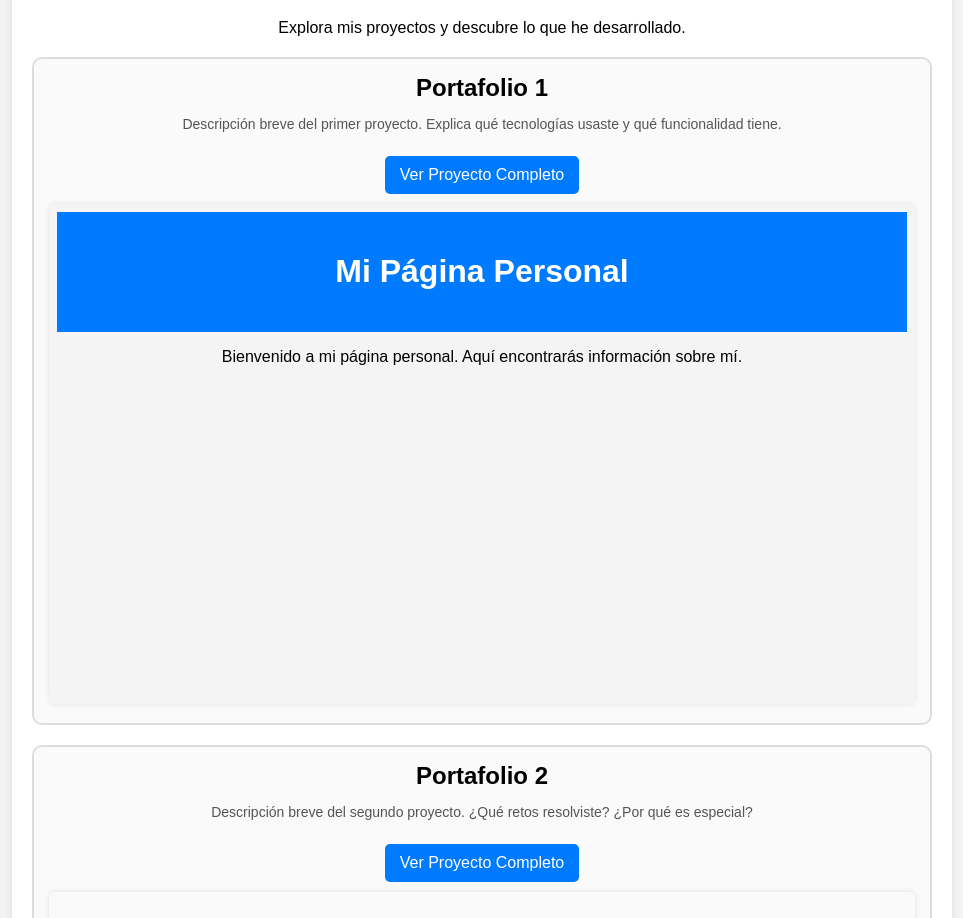
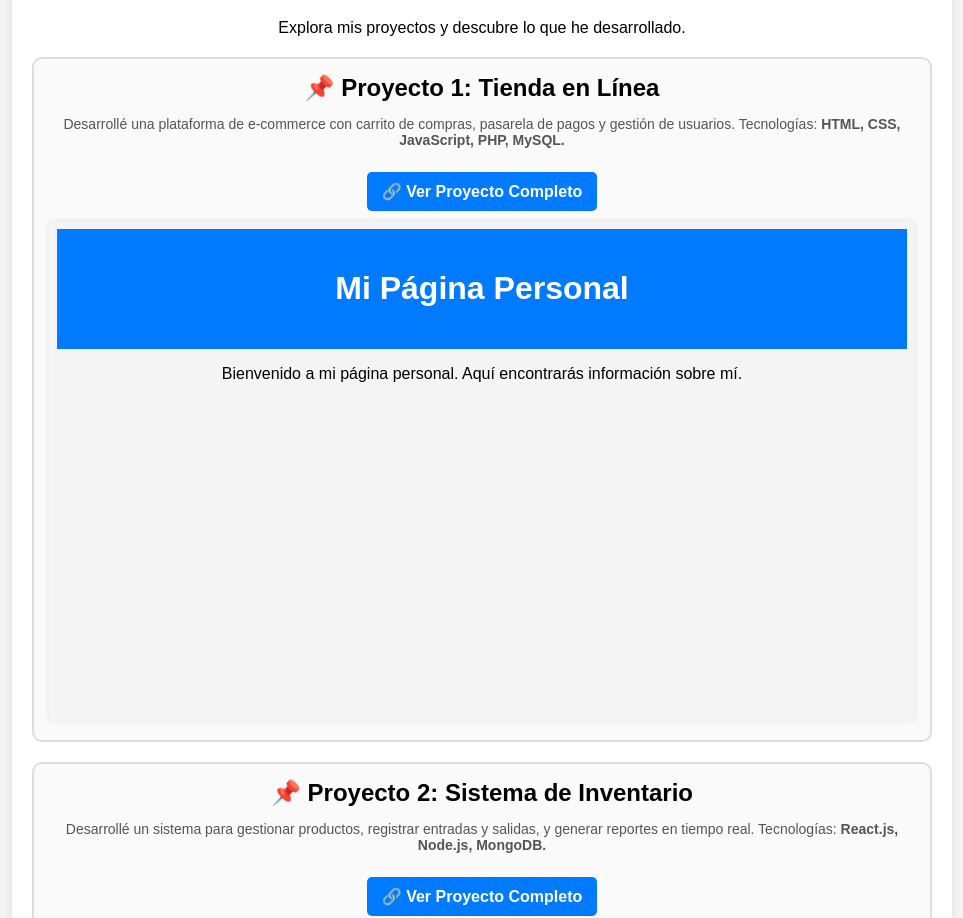
Before and after one commit to camilo-cucariano/portafolio, a plain HTML site: page index.html in a window 1280 px wide. Shown: the part 109-1027 px from the top of the page, without its empty margins (158-1121 px from the left). Drawn offline with Linux system fonts and the light colour scheme.

Commit message:
Mejorando la página principal del portafolio

```diff
--- a/index.html
+++ b/index.html
@@ -44,6 +44,7 @@
             color: white;
             background: #007BFF;
             border-radius: 5px;
+            font-weight: bold;
         }
         .btn:hover {
             background: #0056b3;
@@ -64,23 +65,23 @@
         <p>Explora mis proyectos y descubre lo que he desarrollado.</p>
 
         <div class="project">
-            <h2>Portafolio 1</h2>
-            <p>Descripción breve del primer proyecto. Explica qué tecnologías usaste y qué funcionalidad tiene.</p>
-            <a class="btn" href="proyecto1/" target="_blank">Ver Proyecto Completo</a>
+            <h2>📌 Proyecto 1: Tienda en Línea</h2>
+            <p>Desarrollé una plataforma de e-commerce con carrito de compras, pasarela de pagos y gestión de usuarios. Tecnologías: <strong>HTML, CSS, JavaScript, PHP, MySQL.</strong></p>
+            <a class="btn" href="https://camilo-cucariano.github.io/portafolio/proyecto1/" target="_blank">🔗 Ver Proyecto Completo</a>
             <iframe src="proyecto1/" allowfullscreen></iframe>
         </div>
 
         <div class="project">
-            <h2>Portafolio 2</h2>
-            <p>Descripción breve del segundo proyecto. ¿Qué retos resolviste? ¿Por qué es especial?</p>
-            <a class="btn" href="proyecto2/" target="_blank">Ver Proyecto Completo</a>
+            <h2>📌 Proyecto 2: Sistema de Inventario</h2>
+            <p>Desarrollé un sistema para gestionar productos, registrar entradas y salidas, y generar reportes en tiempo real. Tecnologías: <strong>React.js, Node.js, MongoDB.</strong></p>
+            <a class="btn" href="https://camilo-cucariano.github.io/portafolio/proyecto2/" target="_blank">🔗 Ver Proyecto Completo</a>
             <iframe src="proyecto2/" allowfullscreen></iframe>
         </div>
 
         <div class="project">
-            <h2>Portafolio 3</h2>
-            <p>Descripción breve del tercer proyecto. ¿Cómo lo desarrollaste? ¿Qué aprendiste?</p>
-            <a class="btn" href="proyecto3/" target="_blank">Ver Proyecto Completo</a>
+            <h2>📌 Proyecto 3: Dashboard de Análisis</h2>
+            <p>Desarrollé un panel interactivo para visualizar datos en gráficos y obtener insights en tiempo real. Tecnologías: <strong>Python, Flask, D3.js, PostgreSQL.</strong></p>
+            <a class="btn" href="https://camilo-cucariano.github.io/portafolio/proyecto3/" target="_blank">🔗 Ver Proyecto Completo</a>
             <iframe src="proyecto3/" allowfullscreen></iframe>
         </div>
     </div>
```
